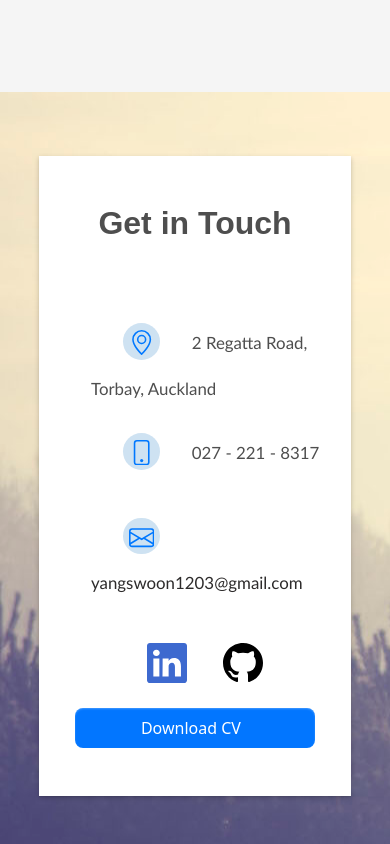
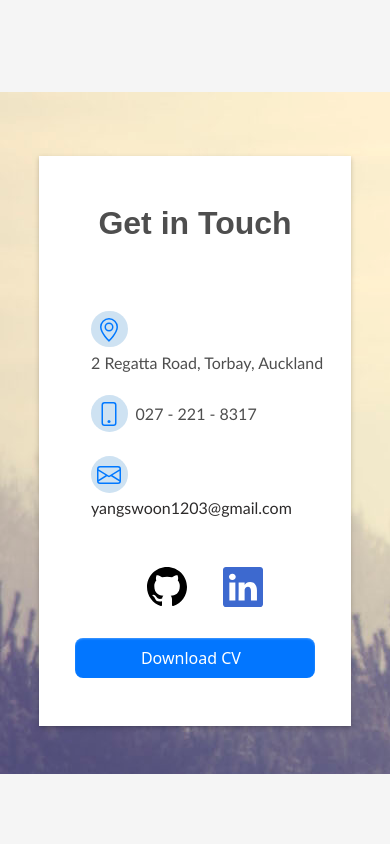
Before and after one commit to seuyan13/myPortfolioPage, a React (Create React App) app: page / in a window 390 px wide. Shown: the part 8394-9238 px from the top of the page. After the commit the page ends 9168 px from the top, so only its background shows below. Built offline with nearby package versions, Linux system fonts and the light colour scheme.

Commit message:
update css for mobile screen

```diff
--- a/src/components/ContactSection/Contact.js
+++ b/src/components/ContactSection/Contact.js
@@ -25,7 +25,7 @@ export default function Contact() {
                     <span className={styles.iconCircle}>
                       <GeoAlt />
                     </span>
-                    2 Regatta Road, Torbay, Auckland
+                    <span>2 Regatta Road, Torbay, Auckland</span>
                   </li>
                   <li>
                     <span className={styles.iconCircle}>
--- a/src/components/ContactSection/Contact.module.css
+++ b/src/components/ContactSection/Contact.module.css
@@ -37,10 +37,15 @@
   display: inline-block;
   line-height: 2rem;
   color: #0078ff;
-  margin: 1rem 2rem 1rem 2rem;
-  font-size: 1.5em;
+  margin: 1vw 2vw 1vw 0vw;
+  font-size: 1.5rem;
 }
 
+/*
+.iconList li {
+  font-size: 1.5vw;
+}
+*/
 .iconLinker {
   width: 4rem;
   height: 4rem;
@@ -56,10 +61,6 @@
 .linkerList {
   display: inline-block;
   float: right;
-}
-
-.column .iconList li {
-  font-size: 2vh;
 }
 
 .linkEmail {
@@ -121,10 +122,6 @@
     text-align: left;
   }
 
-  .column .linkerList {
-    float: none;
-  }
-
   .cvContainer {
     float: none;
     margin: 0;
@@ -132,3 +129,9 @@
     width: 15rem;
   }
 }
+
+@media only screen and (max-width: 500px) {
+  li span {
+    display: block;
+  }
+}
--- a/src/components/ProjectSection/ModalBox.module.css
+++ b/src/components/ProjectSection/ModalBox.module.css
@@ -59,7 +59,7 @@ h3 {
 }
 
 .modalBody {
-  padding: 10px 15px;
+  padding: 1vh 1vw;
   height: 25rem;
   width: 100%;
 }
```
Also changed, not shown: 12 other files (tests, documents, lock files or other folders).
